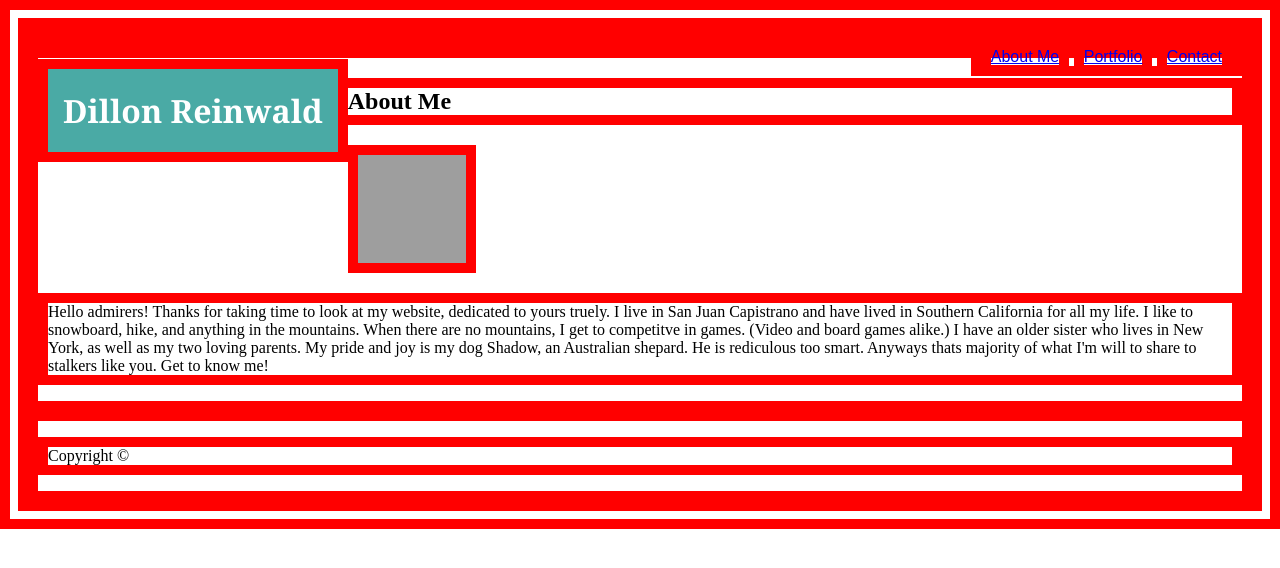
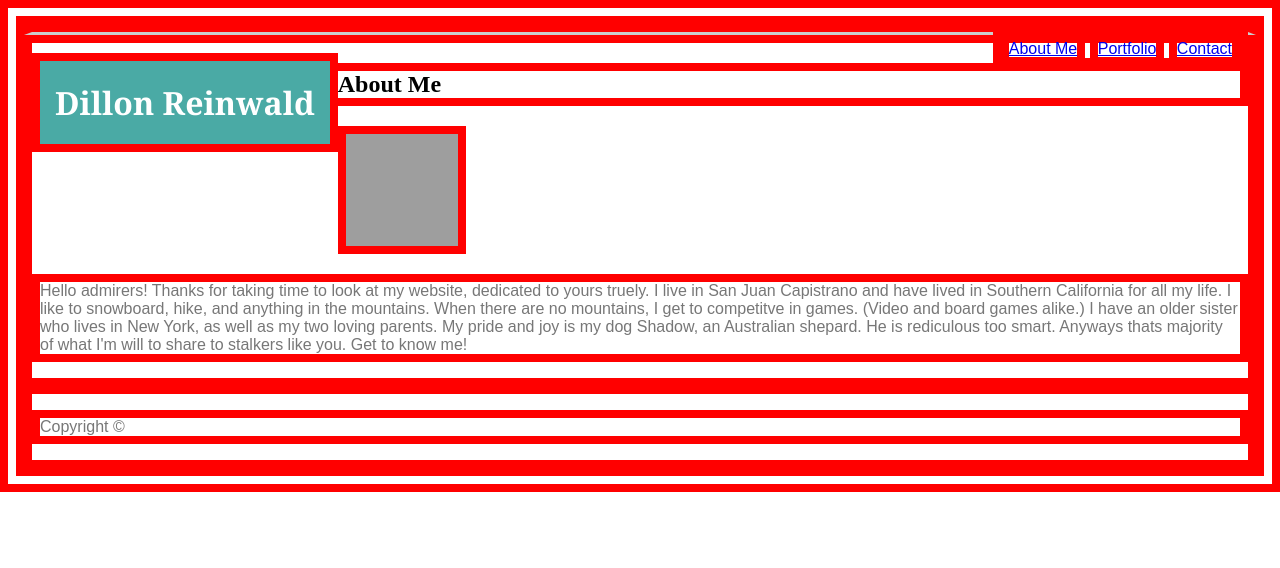
Before and after one commit to dillrein/dillrein.github.io, a plain HTML site: page index.html in a window 1280 px wide. Drawn offline with Linux system fonts and the light colour scheme; grey boxes are pictures that could not be loaded.

Commit message:
more css

```diff
--- a/assets/css/style.css
+++ b/assets/css/style.css
@@ -1,8 +1,19 @@
 *{
 box-sizing: border-box;
-border: solid red 10px;
+border: solid red 8px;
+
 }
 
+body{
+    background-color: #ffffff;
+
+}
+
+header{
+    background-color: #ffffff;
+    border-bottom: solid #cccccc 3px;
+
+}
 
 h1{
     color:white;
@@ -21,3 +32,13 @@ h1{
     float: right;
 
 }
+
+.content{
+
+}
+
+p{
+    color: #777777;
+    font-family: Arial, Helvetica, sans-serif;
+
+}
--- a/index.html
+++ b/index.html
@@ -26,7 +26,7 @@
 
     </header>
 
-    <div class="content">
+    <div id="content">
 
         <h2>About Me</h2>
 
```
